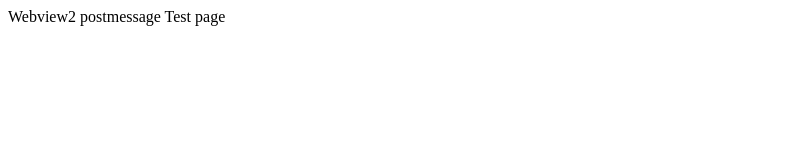
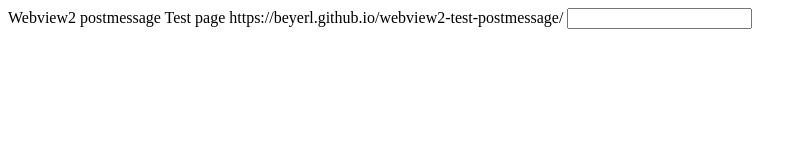
Before and after one commit to beyerl/webview2-test-postmessage, a plain HTML site: page index.html in a window 1280 px wide. Shown: the whole page, without its empty margins (0-807 px from the left). Drawn offline with Linux system fonts and the light colour scheme.

Commit message:
add input box

```diff
--- a/index.html
+++ b/index.html
@@ -6,9 +6,11 @@
 <meta name="keywords" content="html tutorial template">
 </head>
 <body>
-Webview2 postmessage Test page
+Webview2 postmessage Test page https://beyerl.github.io/webview2-test-postmessage/
+<input id="urlBox"></input>
 </body>
 <script>
-
+    var url = document.getElementById(urlBox).value
+    window.chrome.webview.postMessage(url)
 </script>
 </html>
```
